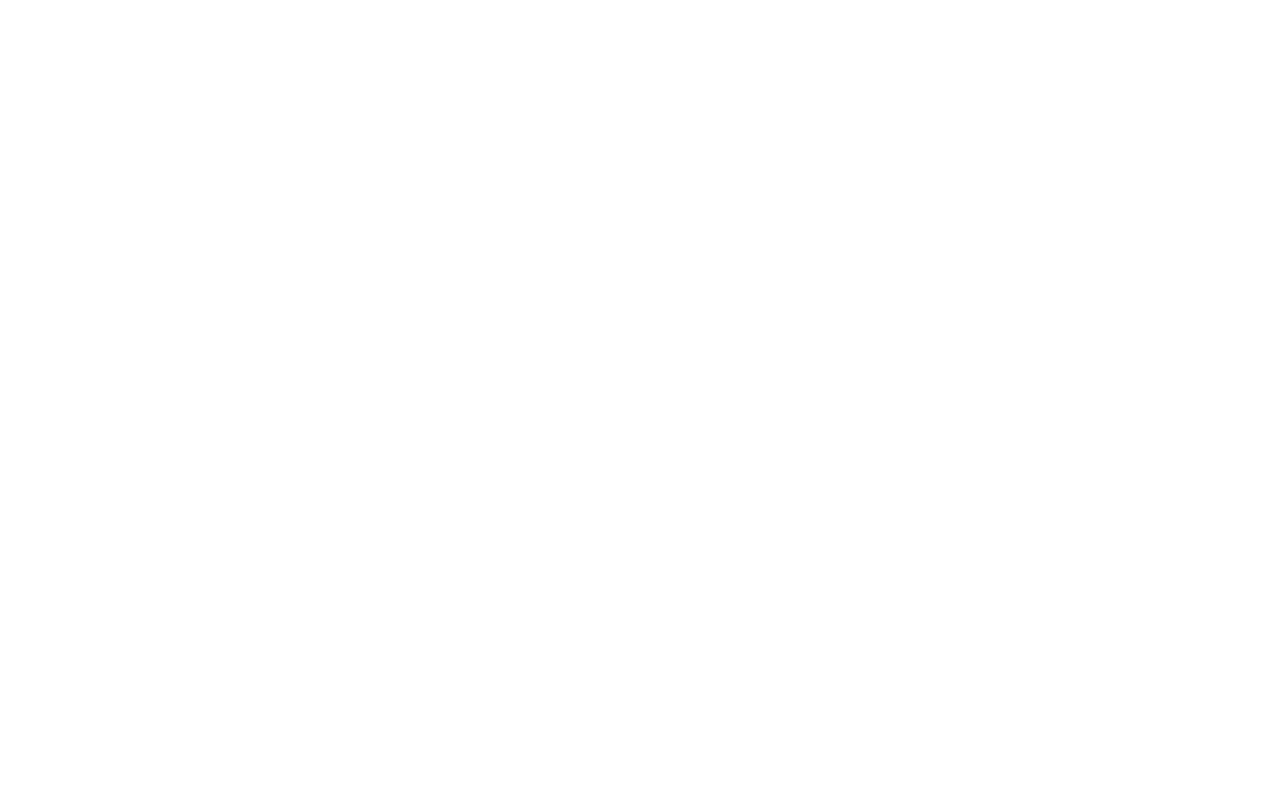
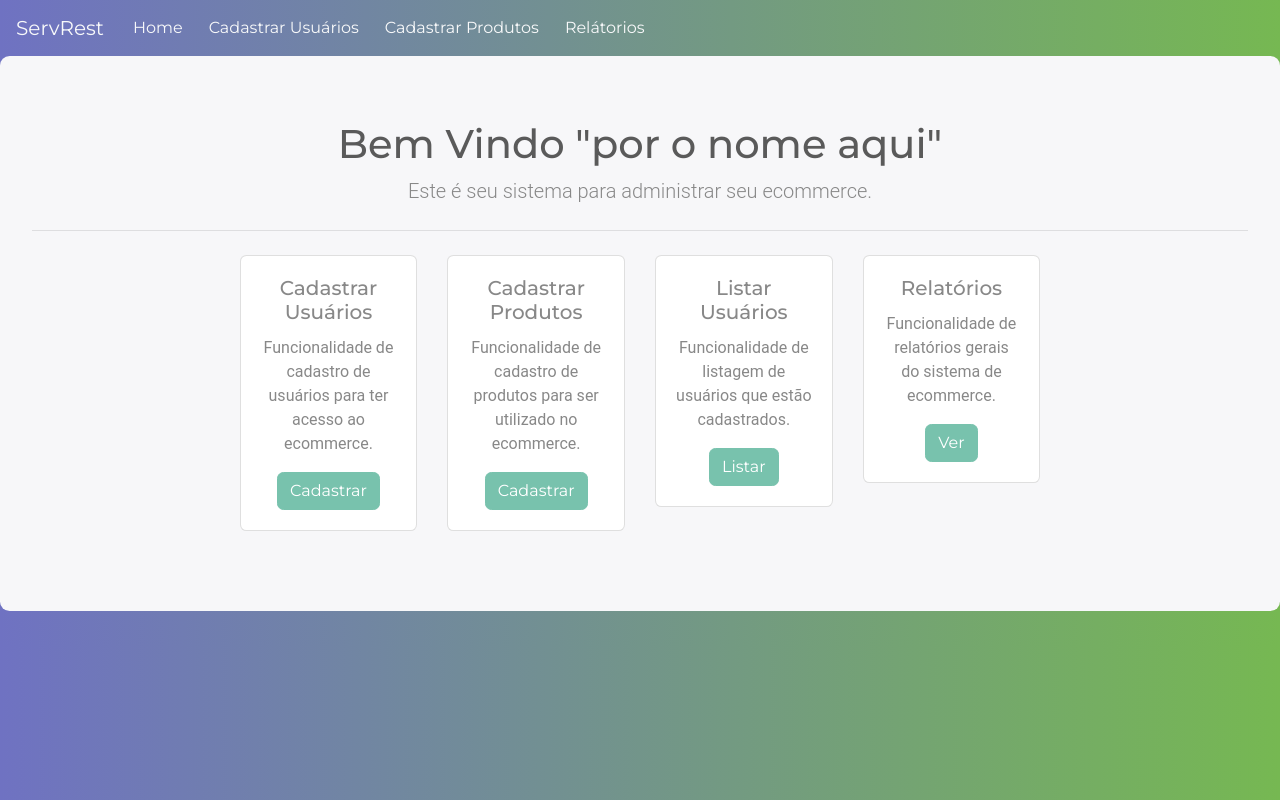
Before and after one commit to ServeRest/front, a React (Create React App) app: page /admin/home in a window 1280 px wide. Built offline with nearby package versions, Linux system fonts and the light colour scheme.

Commit message:
adicionando a tela home e components

```diff
--- a/src/App.css
+++ b/src/App.css
@@ -11,6 +11,13 @@
   .App-logo {
     animation: App-logo-spin infinite 20s linear;
   }
+}
+
+.background-navbar {
+  background: -webkit-linear-gradient(right, #76b852, #6f72c2);
+  background: -moz-linear-gradient(right, #76b852, #6f72c2);
+  background: -o-linear-gradient(right, #76b852, #6f72c2);
+  background: linear-gradient(to left, #76b852, #6f72c2);
 }
 
 .App-header {
--- a/src/App.js
+++ b/src/App.js
@@ -3,6 +3,7 @@
 import history from './services/history';
 import 'bootswatch/dist/minty/bootstrap.min.css';
 import CadastroUsuario from './views/registerUser';
+import Home from './views/admin/home';
 import Login from './views/login';
 import './App.css';
 
@@ -11,6 +12,7 @@
     <div className="App">
       <Router history={ history }>
         <Switch>
+          <Route exact path="/admin/home" component={ Home } />
           <Route exact path="/cadastrousuarios" component={ CadastroUsuario } />
           <Route exact path="/login" component={ Login } />
           <Route exact path="/" render={ () => history.push('/login') } />
--- /dev/null
+++ b/src/component/buttonLink.js
@@ -0,0 +1,12 @@
+import React from 'react'
+import history from '../services/history';
+
+const redirectPage = (route) => history.push(route);
+
+export default function ButtonLink(props){
+    return (
+        <a data-testid={props.dataTestId} type='button' className="btn text-light" onClick={() => redirectPage(props.route)}>
+        {props.text}
+      </a>
+    )
+}
--- /dev/null
+++ b/src/component/navbar.js
@@ -0,0 +1,29 @@
+import React from 'react'
+import ButtonLink from '../component/buttonLink'
+
+export default function Navbar(){
+    return (
+      <nav class="navbar navbar-expand-lg background-navbar">
+      <button class="navbar-toggler" type="button" data-toggle="collapse" data-target="#navbarTogglerDemo01" aria-controls="navbarTogglerDemo01" aria-expanded="false" aria-label="Toggle navigation">
+        <span class="navbar-toggler-icon"></span>
+      </button>
+      <div class="collapse navbar-collapse" id="navbarTogglerDemo01">
+        <a class="navbar-brand text-light" href="#">ServRest</a>
+        <ul class="navbar-nav mr-auto mt-2 mt-lg-0">
+          <li class="nav-item">
+          <ButtonLink dataTestId="home" text="Home" route="/admin/home"></ButtonLink>
+          </li>
+          <li class="nav-item">
+          <ButtonLink dataTestId="cadastrar-usuarios" text="Cadastrar Usuários" route="/admin/cadastrar-usuarios"></ButtonLink>
+          </li>
+          <li class="nav-item">
+          <ButtonLink dataTestId="cadastrar-produtos" text="Cadastrar Produtos" route="/admin/cadastrar-produtos"></ButtonLink>
+          </li>
+          <li class="nav-item">
+          <ButtonLink dataTestId="relatorios" text="Relátorios" route="/admin/relatorios"></ButtonLink>
+          </li>
+        </ul>
+      </div>
+    </nav>
+    )
+}
--- /dev/null
+++ b/src/views/admin/home.js
@@ -0,0 +1,54 @@
+import React from 'react'
+import Navbar from '../../component/navbar'
+
+export default function Home() {
+    return (
+        <>
+        <Navbar></Navbar>
+        <div className="jumbotron">
+          <h1>Bem Vindo "por o nome aqui"</h1>
+          <p className="lead">Este é seu sistema para administrar seu ecommerce.</p>
+          <hr className="my-4"></hr>
+          <p className="row">
+          <div className="col-md-2" />
+              <div className="col-md-2">
+                <div class="card">
+                  <div class="card-body">
+                    <h5 class="card-title">Cadastrar Usuários</h5>
+                    <p class="card-text">Funcionalidade de cadastro de usuários para ter acesso ao ecommerce.</p>
+                    <a href="#" class="btn btn-primary">Cadastrar</a>
+                  </div>
+                </div>
+              </div>
+              <div className="col-md-2">
+                <div class="card">
+                  <div class="card-body">
+                    <h5 class="card-title">Cadastrar Produtos</h5>
+                    <p class="card-text">Funcionalidade de cadastro de produtos para ser utilizado no ecommerce.</p>
+                    <a href="#" class="btn btn-primary">Cadastrar</a>
+                  </div>
+                </div>
+              </div>
+              <div className="col-md-2">
+                <div class="card">
+                  <div class="card-body">
+                    <h5 class="card-title">Listar Usuários</h5>
+                    <p class="card-text">Funcionalidade de listagem de usuários que estão cadastrados.</p>
+                    <a href="#" class="btn btn-primary">Listar</a>
+                  </div>
+                </div>
+              </div>
+              <div className="col-md-2">
+                <div class="card">
+                  <div class="card-body">
+                    <h5 class="card-title">Relatórios</h5>
+                    <p class="card-text">Funcionalidade de relatórios gerais do sistema de ecommerce.</p>
+                    <a href="#" class="btn btn-primary">Ver</a>
+                  </div>
+                </div>
+              </div>
+          </p>
+        </div>
+        </>
+    )
+}
```
